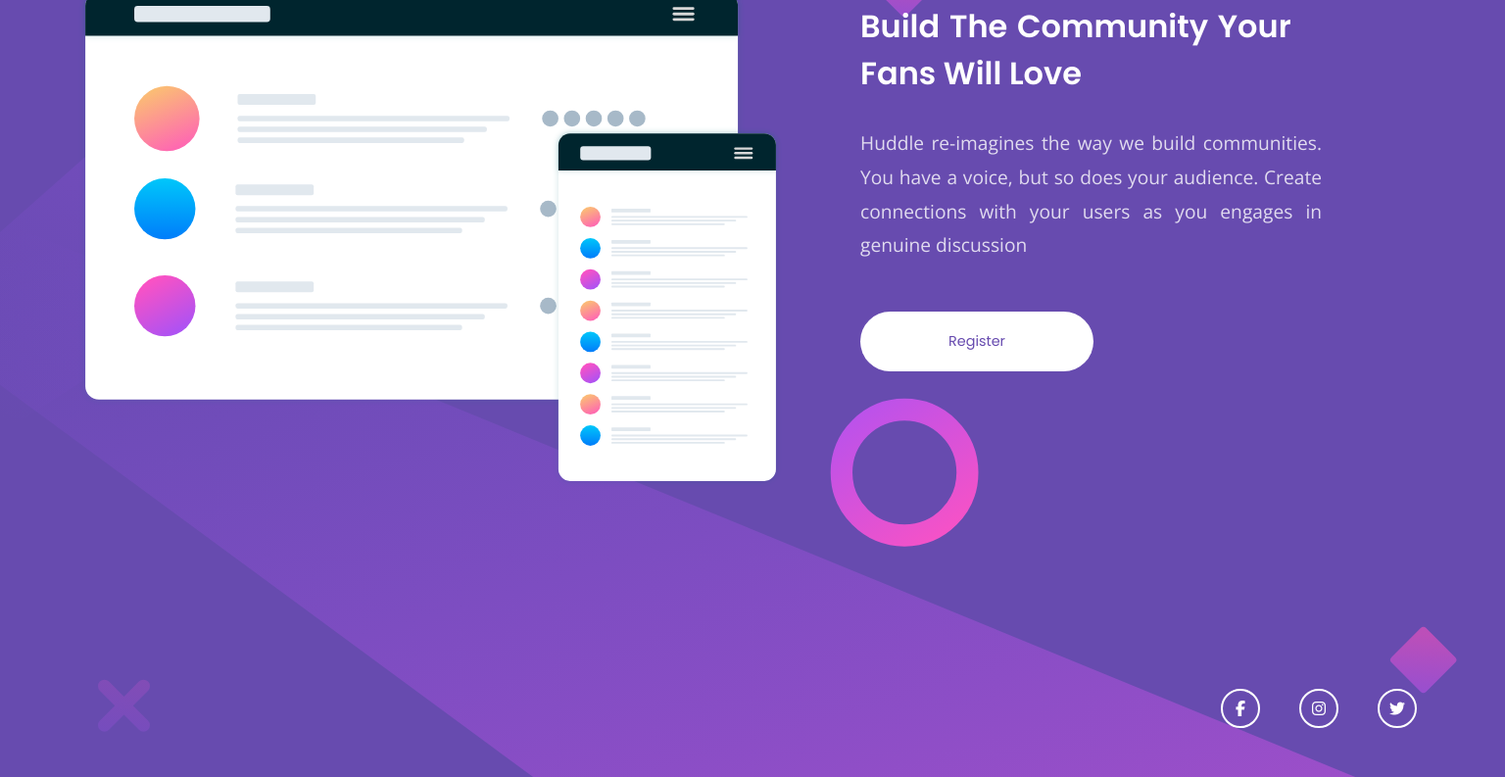
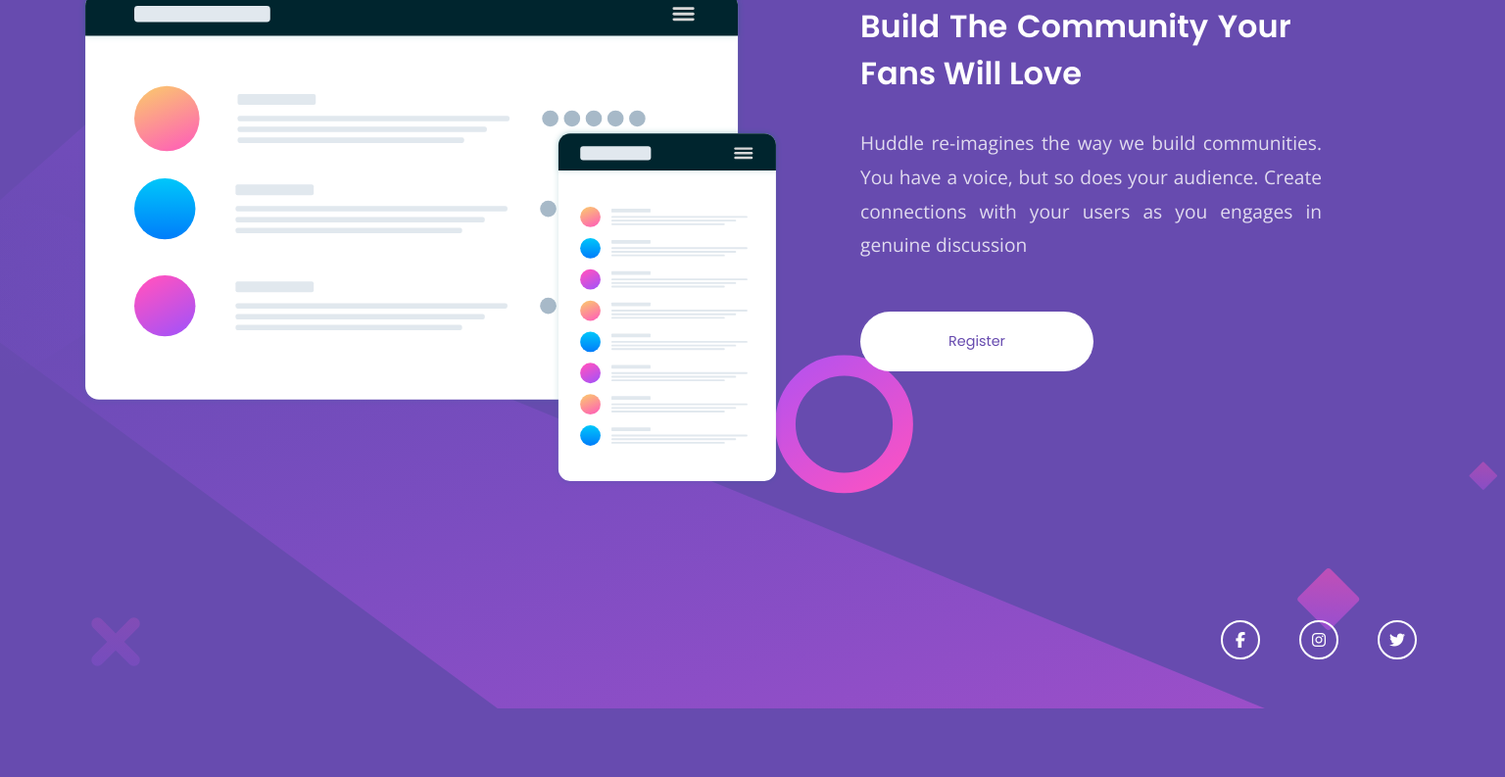
Before and after one commit to omniscient00/huddle-landing-simple, a plain HTML site: page index.html in a window 1536 px wide. Shown: the part 256-1049 px from the top of the page at 98% size. After the commit the page ends 979 px from the top, so only its background shows below. Drawn offline with nearby package versions, Linux system fonts and the light colour scheme.

Commit message:
updated media queries

```diff
--- a/style.css
+++ b/style.css
@@ -202,7 +202,7 @@
             FOOTER (SOCIAL MEDIA ICONS)
     ===================================================== */
     footer {
-        margin: 100px 70px 20px 0;
+        margin: 30px 70px 20px 0;
     }
 
     footer ul {
```
